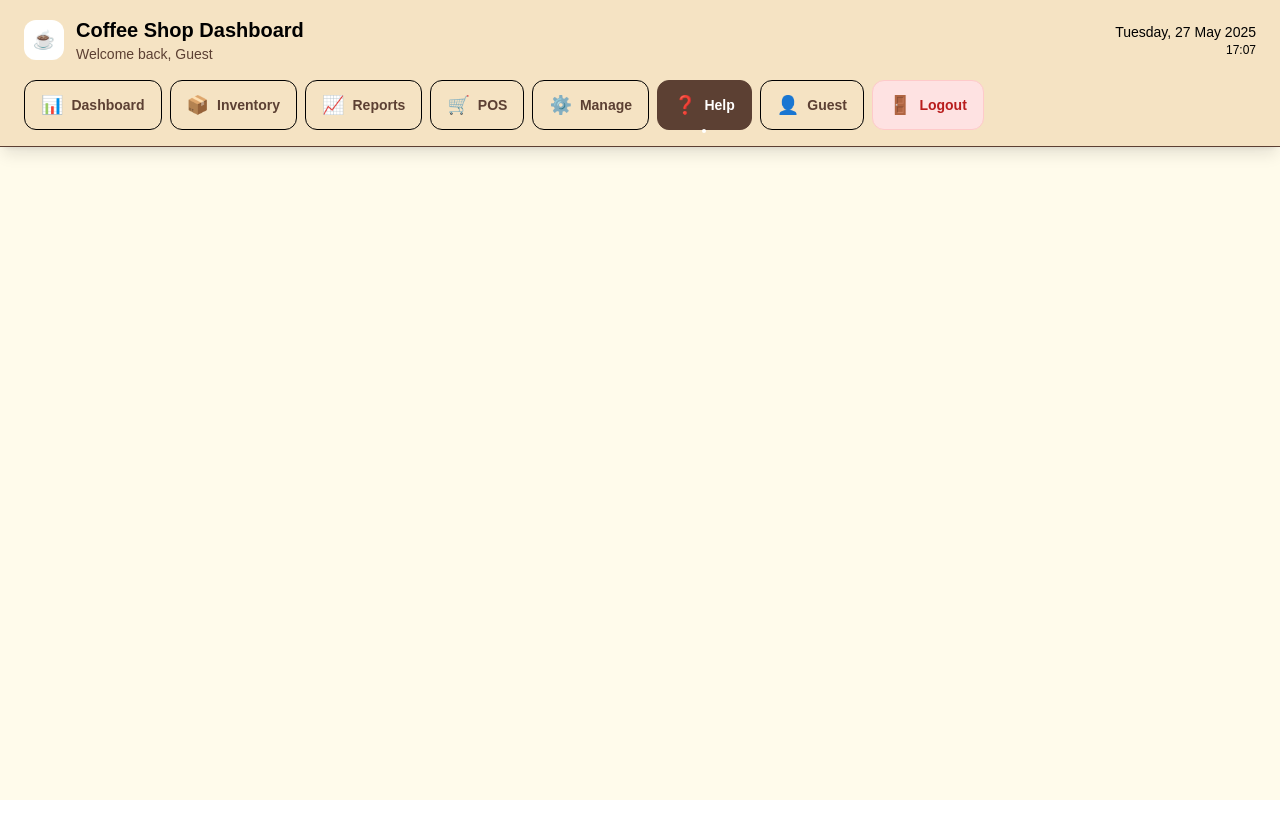
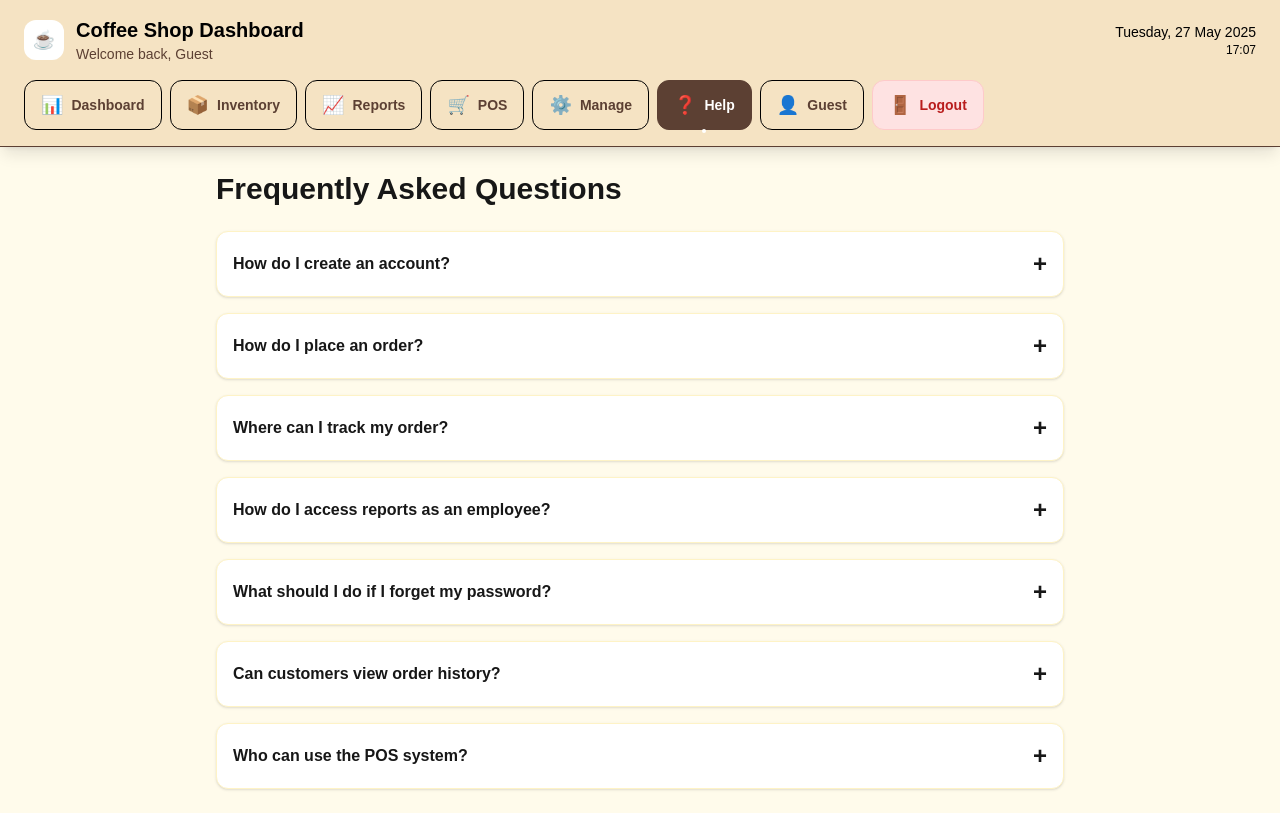
Before and after one commit to COS301-SE-2025/Coffee-Shop-Manager, a Next.js app in the folder koffieblik/: page /help in a window 1280 px wide. Built offline with nearby package versions, Linux system fonts and the light colour scheme.

Commit message:
FAQ page

```diff
--- a/koffieblik/src/app/help/page.tsx
+++ b/koffieblik/src/app/help/page.tsx
@@ -1,6 +1,71 @@
-// app/help/page.tsx
-import React from 'react';
+'use client';
+
+import React, { useState } from 'react';
+
+const faqs = [
+  {
+    question: "How do I create an account?",
+    answer: "Customers can sign up using the 'Register' button on the homepage.",
+  },
+  {
+    question: "How do I place an order?",
+    answer: "Customers can log in and use the dashboard to browse items and place an order through the Point of Sale system.",
+  },
+  {
+    question: "Where can I track my order?",
+    answer: "Once you've placed an order, go to your dashboard and click on 'Order History' to view real-time tracking updates.",
+  },
+  {
+    question: "How do I access reports as an employee?",
+    answer: "After logging in, employees can navigate to the 'Reports' tab from the dashboard to view sales and inventory summaries.",
+  },
+  {
+    question: "What should I do if I forget my password?",
+    answer: "Use the 'Forgot Password' link on the login page. Follow the instructions sent to your registered email to reset your password.",
+  },
+  {
+    question: "Can customers view order history?",
+    answer: "Yes, customers can view all past orders by visiting the 'Order History' section from the dashboard.",
+  },
+  {
+    question: "Who can use the POS system?",
+    answer: "The POS system is designed for both employees and registered customers to place orders.",
+  }
+];
 
 export default function HelpPage() {
+  const [openIndex, setOpenIndex] = useState<number | null>(null);
 
+  const toggleFAQ = (index: number) => {
+    setOpenIndex(prev => (prev === index ? null : index));
+  };
+
+  return (
+    <div className="max-w-4xl mx-auto p-6">
+      <h1 className="text-3xl font-bold mb-6 text-primary-3">Frequently Asked Questions</h1>
+      <div className="space-y-4">
+        {faqs.map((faq, index) => (
+          <div
+            key={index}
+            className="rounded-xl border border-amber-100 bg-white shadow transition"
+          >
+            <button
+              onClick={() => toggleFAQ(index)}
+              className="w-full text-left p-4 font-semibold text-primary-3 flex justify-between items-center"
+            >
+              {faq.question}
+              <span className="text-2xl text-primary-3">
+                {openIndex === index ? '−' : '+'}
+              </span>
+            </button>
+            {openIndex === index && (
+              <div className="p-4 pt-0 text-gray-700">
+                {faq.answer}
+              </div>
+            )}
+          </div>
+        ))}
+      </div>
+    </div>
+  );
 }
```
